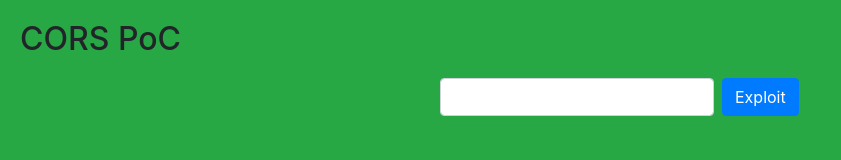
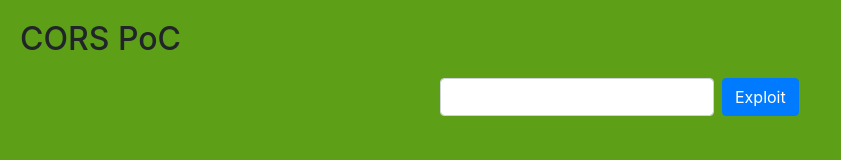
Before and after one commit to akashsebastian333/acors, a plain HTML site: page index.html in a window 1280 px wide. Shown: the whole page, without its empty margins (0-841 px from the left). Drawn offline with nearby package versions, Linux system fonts and the light colour scheme.

Commit message:
Update index.html

```diff
--- a/index.html
+++ b/index.html
@@ -16,9 +16,12 @@
                  max-width: 400px;
                  margin: 0 auto;
              }
+             .bg-color {
+               background-color: rgba(93,159,23,255) !important;
+             }
          </style>
      </head>
-     <body class="bg-success">
+     <body class="bg-color">
          <h2>CORS PoC</h2>
          <div id="demo" class="container-fluid">
              <form class="form-inline">
```
